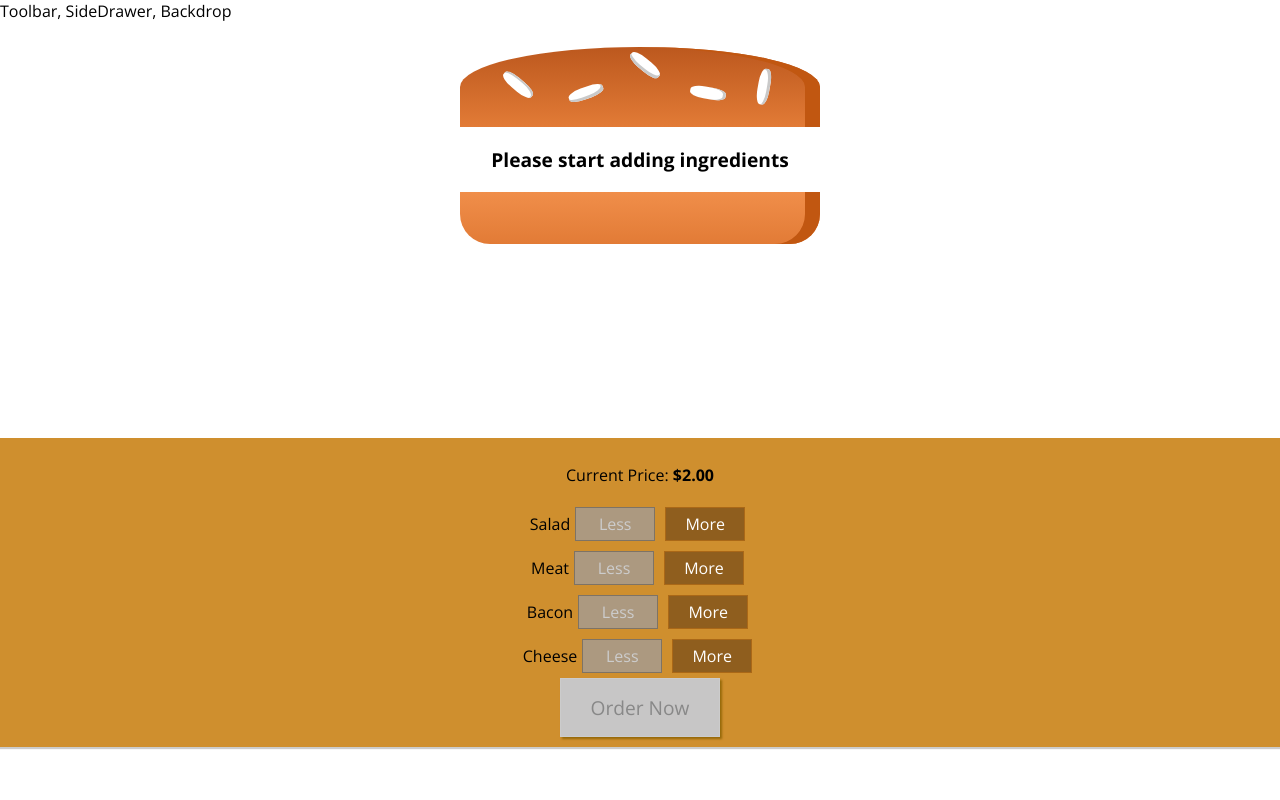
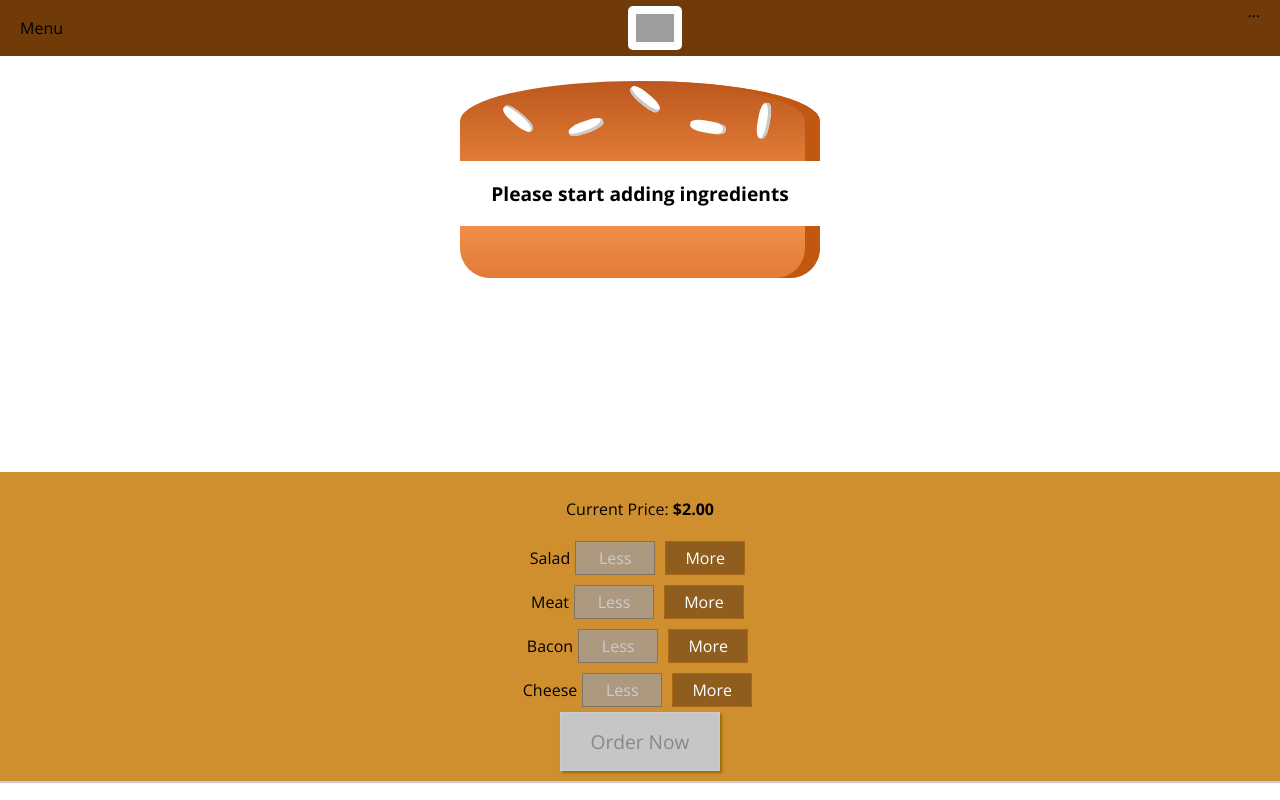
Before and after one commit to MichaelPeterJoyce/burger-builder, a React app: page / in a window 1280 px wide. Built offline with nearby package versions, Linux system fonts and the light colour scheme; grey boxes are pictures that could not be loaded.

Commit message:
Hooked up the logo and layout components to add a header bar with a logo

```diff
--- a/src/components/Burger/OrderSummary/OrderSummary.js
+++ b/src/components/Burger/OrderSummary/OrderSummary.js
@@ -18,6 +18,7 @@
       <h3>Your Order</h3>
       <p>A delicious burger with the following ingredients</p>
       <ul>{ingredientSummary}</ul>
+      <p>Total Price: <strong>${props.price.toFixed(2)}</strong></p>
       <p>Continue to checkout?</p>
       <Button btnType="Danger" clicked={props.cancel}>Cancel</Button>
       <Button btnType="Success" clicked={props.continue}>Continue</Button>
--- a/src/components/Layout/Layout.css
+++ b/src/components/Layout/Layout.css
@@ -1,3 +1,3 @@
 .content {
-  margin-top: 16px;
+  margin-top: 72px;
 }
--- a/src/components/Layout/Layout.js
+++ b/src/components/Layout/Layout.js
@@ -1,10 +1,11 @@
 import React from "react";
 import Aux from "../../hoc/Auxiliary";
 import classes from "./Layout.css";
+import Toolbar from "../Navigation/Toolbar/Toolbar";
 
 const layout = props => (
   <Aux>
-    <div>Toolbar, SideDrawer, Backdrop</div>
+    <Toolbar/>
     <main className={classes.content}>{props.children}</main>
   </Aux>
 );
--- /dev/null
+++ b/src/components/Logo/Logo.css
@@ -0,0 +1,11 @@
+.Logo {
+    background-color: #fff;
+    padding: 8px;
+    height: 80%;
+    box-sizing: border-box;
+    border-radius: 5px;
+}
+
+.Logo img {
+    height: 100%;
+}
--- /dev/null
+++ b/src/components/Logo/Logo.js
@@ -0,0 +1,13 @@
+import React from 'react';
+import burgerLogo from '../../assets/images/burger-logo.png';
+import classes from './Logo.css'
+
+const Logo = (props) => {
+  return (
+    <div className={classes.Logo}>
+      <img src={burgerLogo} alt='Burger-Builder'/>
+    </div>
+  );
+};
+
+export default Logo;
--- /dev/null
+++ b/src/components/Navigation/Toolbar/Toolbar.css
@@ -0,0 +1,18 @@
+.Toolbar {
+    height: 56px;
+    width: 100%;
+    position: fixed;
+    top: 0;
+    left: 0;
+    background-color: #703B09;
+    display: flex;
+    justify-content: space-between;
+    align-items: center;
+    padding: 0 20px;
+    box-sizing: border-box;
+    z-index: 90
+}
+
+.Toolbar nav {
+    height: 100%;
+}
--- /dev/null
+++ b/src/components/Navigation/Toolbar/Toolbar.js
@@ -0,0 +1,15 @@
+import React from "react";
+import classes from './Toolbar.css'
+import Logo from "../../Logo/Logo";
+
+const Toolbar = props => {
+  return (
+    <header className={classes.Toolbar}>
+      <div>Menu</div>
+      <Logo/>
+      <nav>...</nav>
+    </header>
+  );
+};
+
+export default Toolbar;
--- a/src/containers/BurgerBuilder/BurgerBuilder.js
+++ b/src/containers/BurgerBuilder/BurgerBuilder.js
@@ -97,6 +97,7 @@
             cancel={this.purchaseCancelHandler}
             continue={this.purchaseContinueHandler}
             ingredients={this.state.ingredients}
+            price={this.state.totalPrice}
           />
         </Modal>
         <Burger ingredients={this.state.ingredients} />
```
